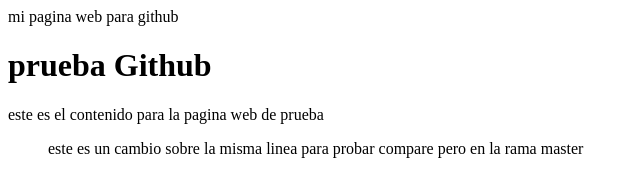
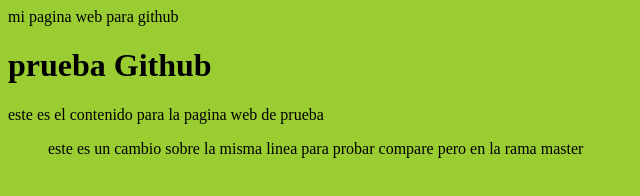
Before and after one commit to diegoPala96/PruebaGithub, a plain HTML site: page index.html in a window 1280 px wide. Shown: the whole page, without its empty margins (0-640 px from the left). Drawn offline with Linux system fonts and the light colour scheme.

Commit message:
fondo verde

```diff
--- a/index.html
+++ b/index.html
@@ -7,7 +7,7 @@
     mi pagina web para github
 </head>
 
-<body>
+<body style="background-color: yellowgreen;">
 <h1>
     prueba Github
 </h1>
```
